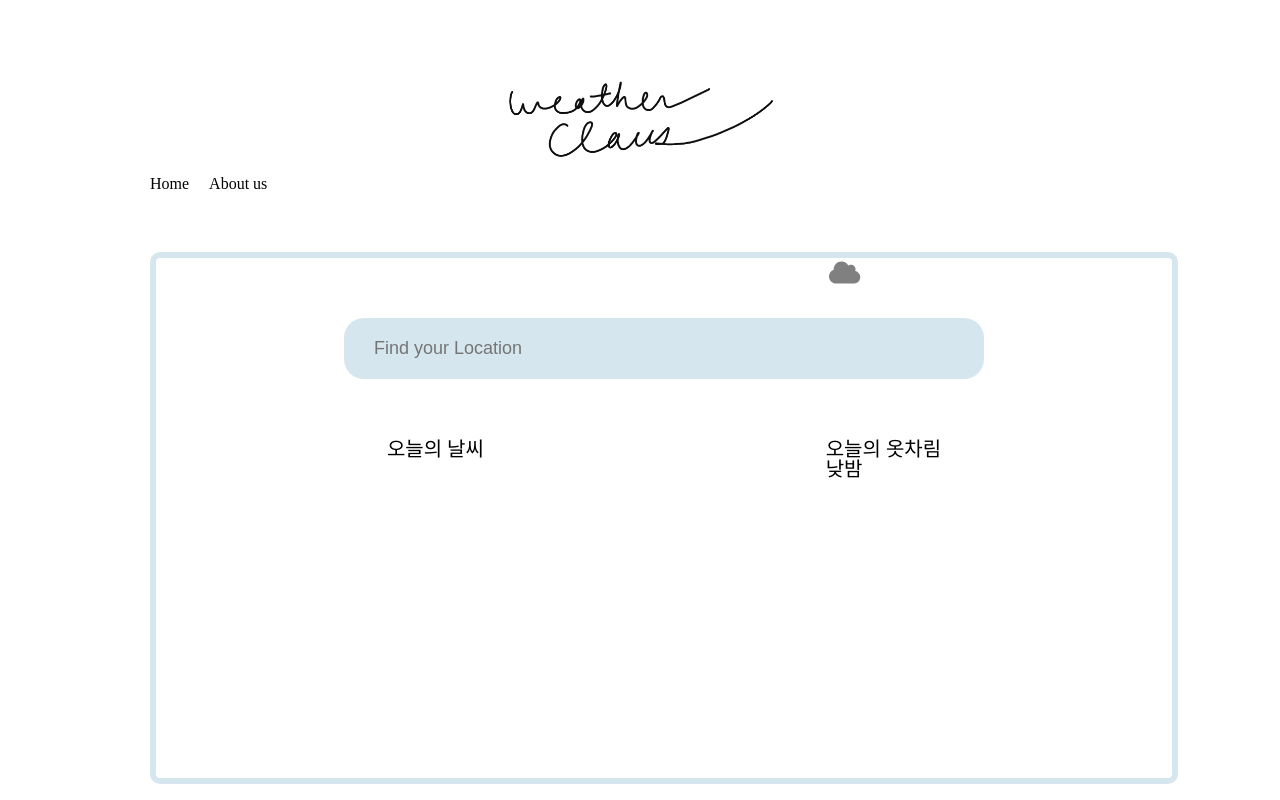
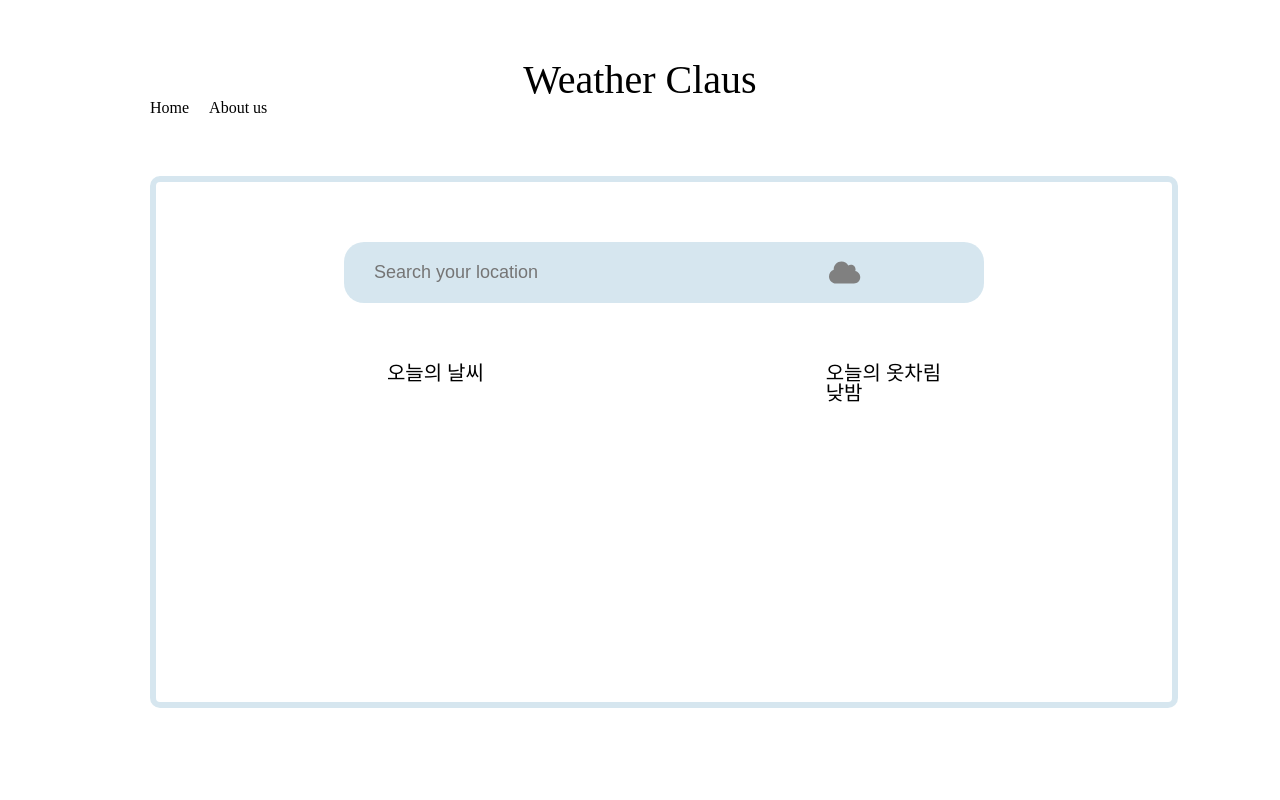
Before and after one commit to Weather-Claus-Team/weather-claus-fe, a React (Create React App) app: page / in a window 1280 px wide. Built offline with nearby package versions, Linux system fonts and the light colour scheme.

Commit message:
change logo to text

```diff
--- a/src/App.js
+++ b/src/App.js
@@ -1,5 +1,4 @@
 import styled from "styled-components";
-import logo from "./weather-claus-logo-removebg.png";
 import { FontAwesomeIcon } from "@fortawesome/react-fontawesome";
 import { faCloud } from "@fortawesome/free-solid-svg-icons";
 import { useRecoilState } from "recoil";
@@ -86,7 +85,6 @@ const Weatherbox = styled.div`
 
 function App() {
   const [inputValue, setInputValue] = useRecoilState(searchState);
-
   const handleChange = (event) => {
     console.log(event);
     setInputValue(event.target.value);
@@ -95,8 +93,8 @@ function App() {
   return (
     <Container>
       <Title>
-        <Logo src={logo2} />
-        {/* <h1>Weather Claus</h1> */}
+        {/* <Logo src={logo2} /> */}
+        <h1>Weather Claus</h1>
       </Title>
       <Nav>
         <ul>
@@ -109,7 +107,7 @@ function App() {
           <Searchbox>
             <input
               type="text"
-              placeholder="Find your Location"
+              placeholder="Search your location"
               value={inputValue}
               onChange={handleChange}
             />
```
Also changed, not shown: src/weather-claus-logo-removebg.png (deleted).
